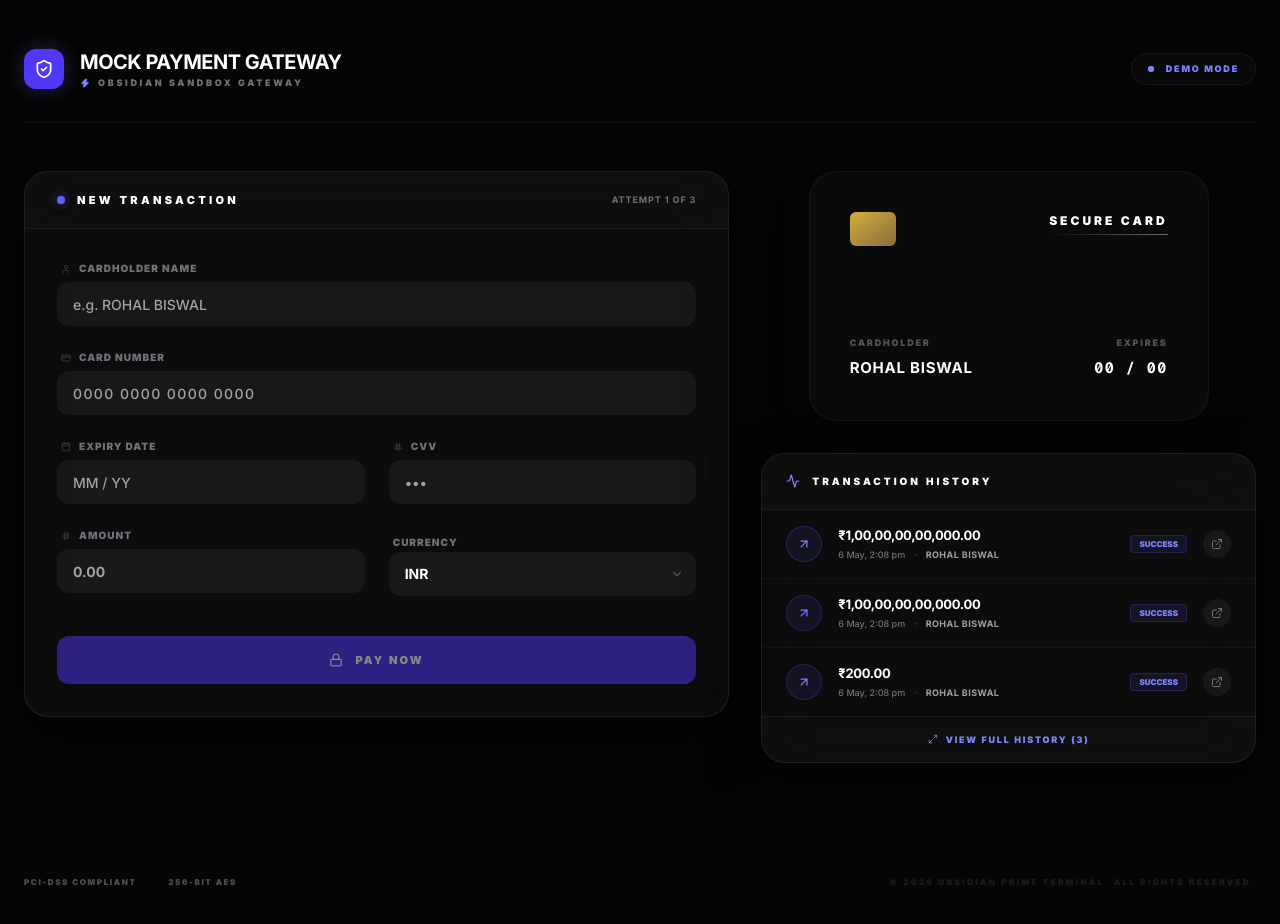
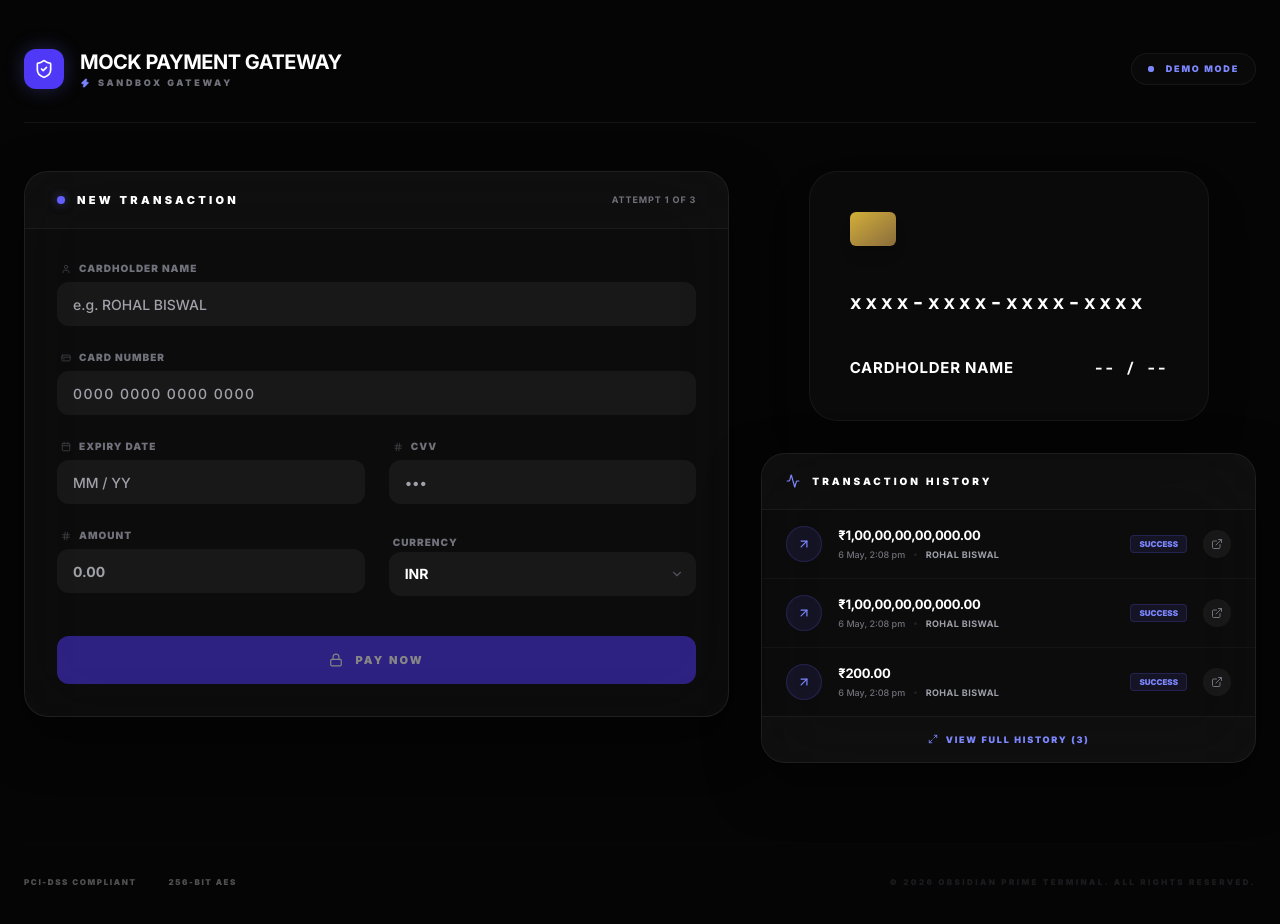
Before and after one commit to KIET7UKE/payment-gateway, a Next.js app: page / in a window 1280 px wide. Shown: the top 924 px of the page. Built offline with nearby package versions, Linux system fonts and the light colour scheme.

Commit message:
feat: add form reset logic and update card UI visual design

```diff
--- a/src/app/page.tsx
+++ b/src/app/page.tsx
@@ -47,7 +47,7 @@ export default function PaymentPage() {
                 <div className="flex items-center gap-2">
                   <Zap size={10} className="text-indigo-400 fill-indigo-400" />
                   <p className="text-[9px] font-black text-zinc-500 uppercase tracking-[0.3em]">
-                    Obsidian Sandbox Gateway
+                    Sandbox Gateway
                   </p>
                 </div>
               </div>
@@ -69,7 +69,6 @@ export default function PaymentPage() {
 
             {/* Left Section: Payment Logic (Cols 1-7) */}
             <div className="lg:col-span-7 space-y-6">
-              {paymentStatus === 'idle' && (
               <div className="animate-in fade-in slide-in-from-left-4 duration-500">
                 <CardInput
                   ref={firstFieldRef}
@@ -77,14 +76,15 @@ export default function PaymentPage() {
                   onValuesChange={setPreviewValues}
                 />
               </div>
-              )}
 
               {paymentStatus !== 'idle' && (
-                <div className="animate-in fade-in zoom-in-95 duration-500">
+                <div className="fixed inset-0 z-100 flex items-center justify-center p-6 bg-black/90 backdrop-blur-xl animate-in fade-in duration-300">
+                  <div className="w-full max-w-md animate-in zoom-in-95 duration-500">
                     <StatusScreen
                       focusFormCallback={focusFormCallback}
                       onRetry={retryPayment}
                     />
+                  </div>
                 </div>
               )}
             </div>
--- a/src/components/CardInput.tsx
+++ b/src/components/CardInput.tsx
@@ -1,6 +1,6 @@
 'use client';
 
-import React, { useState, useMemo, forwardRef, useRef } from 'react';
+import React, { useState, useMemo, forwardRef, useRef, useEffect } from 'react';
 import {
   Lock,
   CreditCard,
@@ -50,6 +50,7 @@ const CardInput = forwardRef<HTMLInputElement, CardInputProps>(({ onSubmit, onVa
   const [amount, setAmount] = useState('');
   const [currency, setCurrency] = useState<Currency>('INR');
   const [touched, setTouched] = useState<{ [key: string]: boolean }>({});
+  const [errors, setErrors] = useState<FormErrors>({});
   const lastSubmitTime = useRef<number>(0);
   const cardType = useMemo(() => detectCardType(cardNumber), [cardNumber]);
 
@@ -70,7 +71,28 @@ const CardInput = forwardRef<HTMLInputElement, CardInputProps>(({ onSubmit, onVa
     });
   };
 
-  const [errors, setErrors] = useState<FormErrors>({});
+  // Clear fields on successful payment
+  useEffect(() => {
+    if (paymentStatus === 'success') {
+      setCardholderName('');
+      setCardNumber('');
+      setExpiry('');
+      setCvv('');
+      setAmount('');
+      setTouched({});
+      setErrors({});
+
+      // Update parent preview
+      onValuesChange({
+        cardholderName: '',
+        cardNumber: '',
+        expiryMonth: '',
+        expiryYear: '',
+        cardType: 'unknown',
+        cvv: '***'
+      });
+    }
+  }, [paymentStatus, onValuesChange]);
 
   const validateField = (name: string, value: string) => {
     let error: string | undefined;
@@ -129,7 +151,7 @@ const CardInput = forwardRef<HTMLInputElement, CardInputProps>(({ onSubmit, onVa
       const [m, y] = expiry.split('/');
       onSubmit({
         transactionId,
-        cardDetails: { cardholderName, cardNumber: cardNumber.replace(/\s/g, ''), expiryMonth: m, expiryYear: y, cvv },
+        cardDetails: { cardholderName, cardNumber: cardNumber.replace(/\D/g, ''), expiryMonth: m, expiryYear: y, cvv },
         amount: parseFloat(amount),
         currency,
         attemptNumber: attemptCount + 1,
--- a/src/components/CardPreview.tsx
+++ b/src/components/CardPreview.tsx
@@ -23,15 +23,15 @@ const CardPreview: React.FC<CardPreviewProps> = ({
   const displayCardNumber = useMemo(() => {
     const rawDigits = cardNumber.replace(/\D/g, '');
     const maxLen = cardType === 'amex' ? 15 : 16;
-    const paddedDigits = rawDigits.padEnd(maxLen, '•');
+    const paddedDigits = rawDigits.padEnd(maxLen, 'x');
     return formatCardNumber(paddedDigits, cardType);
   }, [cardNumber, cardType]);
 
-  const formattedName = cardholderName.toUpperCase() || 'ROHAL BISWAL';
-  const displayExpiry = `${expiryMonth.padStart(2, '0') || '00'} / ${expiryYear.padStart(2, '0') || '00'}`;
+  const formattedName = cardholderName.toUpperCase() || 'CARDHOLDER NAME';
+  const displayExpiry = `${expiryMonth.padStart(2, '-') || '--'} / ${expiryYear.padStart(2, '-') || '--'}`;
 
   const renderCardBranding = () => {
-    const brandName = cardType === 'unknown' ? 'SECURE CARD' : cardType.toUpperCase();
+    const brandName = cardType === 'unknown' ? '' : cardType.toUpperCase();
 
     return (
       <div className="flex flex-col items-end">
@@ -67,14 +67,12 @@ const CardPreview: React.FC<CardPreviewProps> = ({
         {/* Bottom Info */}
         <div className="absolute bottom-10 left-10 right-10 flex items-end justify-between">
           <div className="space-y-2">
-            <p className="text-[9px] font-black text-zinc-600 uppercase tracking-[0.2em]">Cardholder</p>
             <p className="text-[15px] font-bold text-white uppercase tracking-wider truncate max-w-[180px]">
               {formattedName}
             </p>
           </div>
 
           <div className="space-y-2 text-right">
-            <p className="text-[9px] font-black text-zinc-600 uppercase tracking-[0.2em]">Expires</p>
             <p className="text-[15px] font-bold text-white tracking-widest font-mono">
               {displayExpiry}
             </p>
--- a/src/utils/cardUtils.ts
+++ b/src/utils/cardUtils.ts
@@ -19,7 +19,8 @@ export function detectCardType(rawNumber: string): CardType {
 }
 
 export function formatCardNumber(rawDigits: string, cardType: CardType): string {
-  const digits = rawDigits.replace(/\D/g, '');
+  // Allow digits and 'x' characters
+  const digits = rawDigits.replace(/[^0-9x]/g, '');
 
   if (cardType === 'amex') {
     // Amex: 4-6-5
@@ -28,12 +29,12 @@ export function formatCardNumber(rawDigits: string, cardType: CardType): string
       digits.substring(4, 10),
       digits.substring(10, 15),
     ].filter(Boolean);
-    return parts.join(' ');
+    return parts.join('-');
   }
 
   // Default: groups of 4
   const parts = digits.match(/.{1,4}/g) || [];
-  return parts.join(' ').substring(0, 19); // 16 digits + 3 spaces
+  return parts.join('-').substring(0, 19); // 16 digits + 3 hyphens
 }
 
 export function getCvvLength(cardType: CardType): number {
```
Lines whose indentation alone changed are shown as unchanged.
